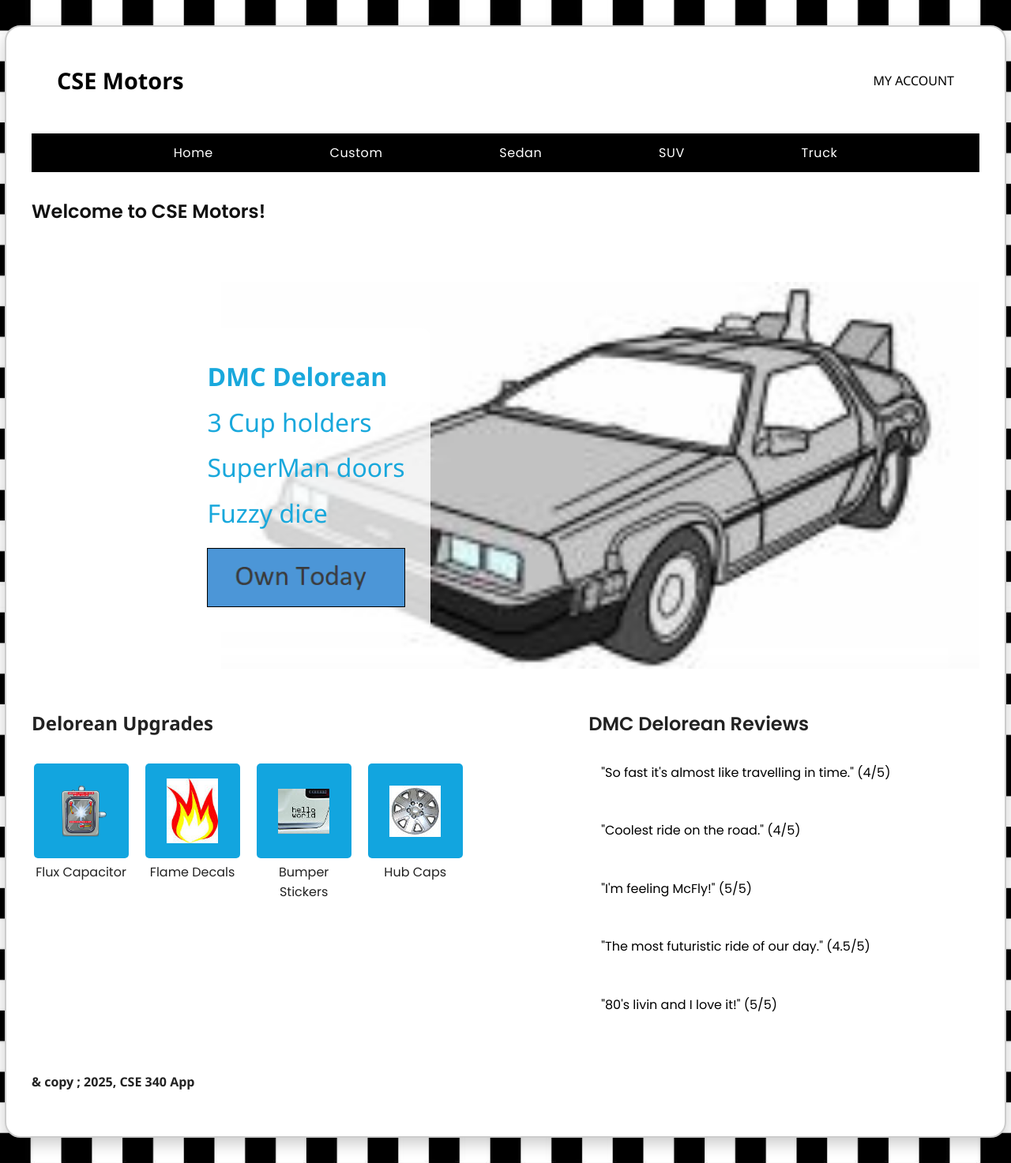
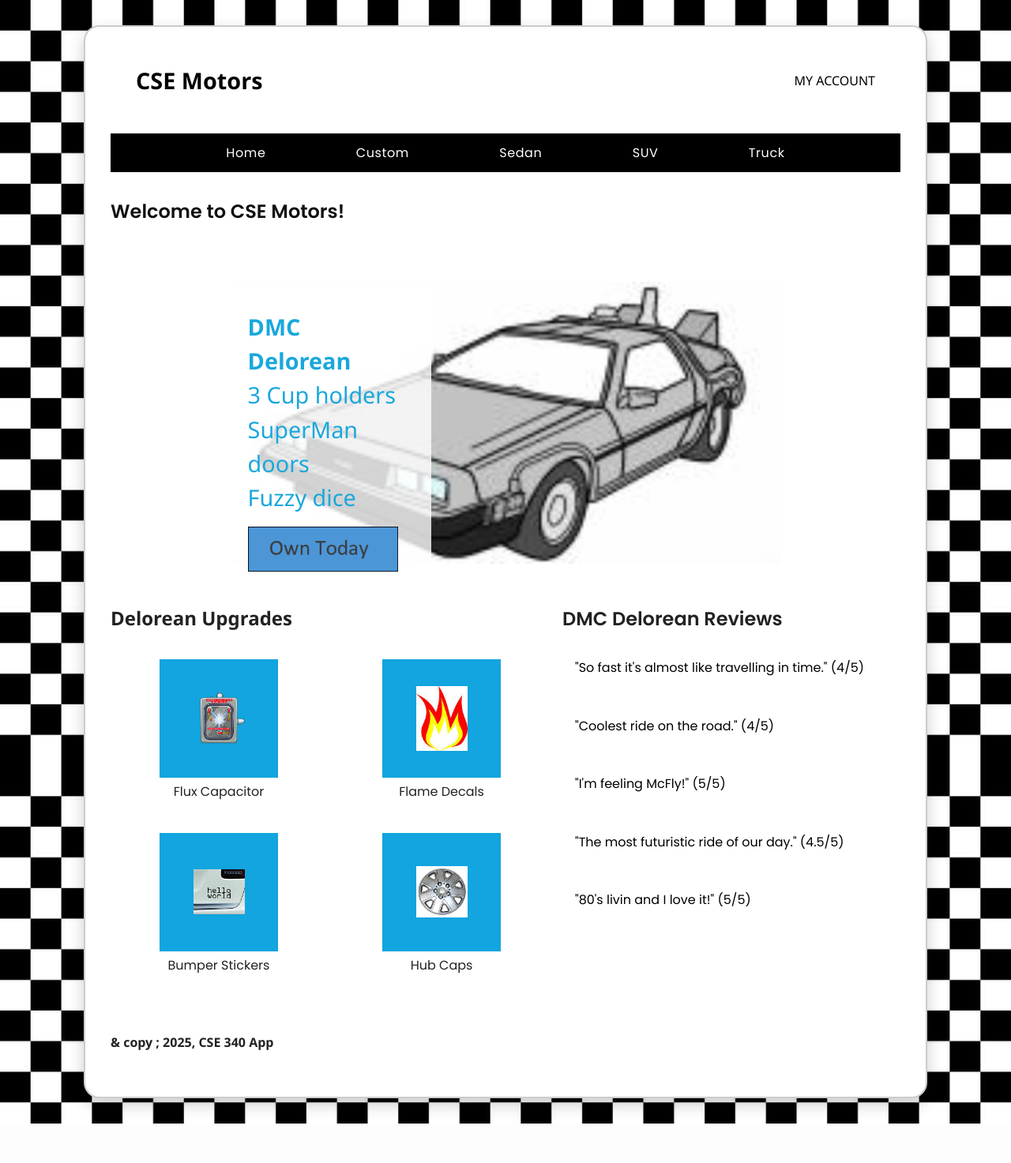
Before and after one commit to DavidicGeneration01/CSE-340, a Node server app: page / in a window 1280 px wide. Shown: the whole page at 79% size. After the commit the page ends 1423 px from the top, so only its background shows below. Run offline with Node 20, Linux system fonts and the light colour scheme; some libraries are stand-ins or nearby versions.

Commit message:
Final css completed

```diff
--- a/public/css/styles.css
+++ b/public/css/styles.css
@@ -17,7 +17,7 @@ body {
   border: 2px solid #ccc;
   border-radius: 20px;
   padding: 2rem;
-  max-width: 1200px;
+  max-width: 1000px;
   margin: 2rem auto;
   box-shadow: 0 8px 20px rgba(0,0,0,0.2);
 }
@@ -113,12 +113,12 @@ h1{
   height: auto;
   overflow: hidden;
   display: flex;
-  justify-content: flex-end; /* Keeps image pushed to right */
-  align-items: center;       /* Vertically center */
+  justify-content: center;
+  align-items: center;
 }
 
 .hero-image img {
-  width: 80%;
+  width: 70%;
   height: auto;
   display: block;
 }
@@ -127,27 +127,28 @@ h1{
 .dmc-con {
   position: absolute; /* Layer on top of hero image */
   z-index: 10;        /* Higher than hero image */
-  left: 18%;           /* Position on the left side */
-  top: 52%;           /* Vertical center */
+  left: 22%;           /* Position on the left side */
+  top: 45%;           /* Vertical center */
   transform: translateY(0); /* Perfect vertical centering */
   background-color: rgba(255, 255, 255, 0.8); /* Optional for readability */
   padding: 2rem 2rem;
   border-radius: 12px;
-  max-width: 300px;   /* Adjust width */
+  max-width: 200px;   /* Adjust width */
+
 }
 
 /* Paragraph styling inside DMC content */
 .dmc-con p {
   margin: 0 0 1rem 0;
-  font-size: 2rem;
+  font-size: 1.8rem;
   color: rgb(25, 168, 220);
-  line-height: 1.8;
+  line-height: 1.5;
   text-align: left; /* Ensures content is left-aligned */
 }
 
 /* Image inside DMC content */
 .dmc-con img {
-  width: 100%; /* Fit "Own Today" image inside the box */
+  width: 95%; /* Fit "Own Today" image inside the box */
   height: auto;
   display: block;
 }
@@ -198,20 +199,20 @@ h1{
 
 /* Each figure as a grid with image above caption */
 .fig-items div {
-	width: 120px;
-	height: 120px;
+	width: 150px;
+	height: 150px;
 	background-color: rgb(18, 165, 223);
 	text-align: center;
 	display: flex;
 	align-items: center;
 	justify-content: center;
-	border-radius: 5px;
+	box-sizing: border-box;
 }
 
 .upg-items {
     display: grid;
-    grid-template-columns: repeat(auto-fill, minmax(120px, 1fr));
-    gap: 1rem; /* space between figures */
+    grid-template-columns: repeat(2, 1fr);
+    gap: 0.5rem; /* space between grid items */
     justify-items: center; /* centers each figure inside its grid cell */
 }
 
```
